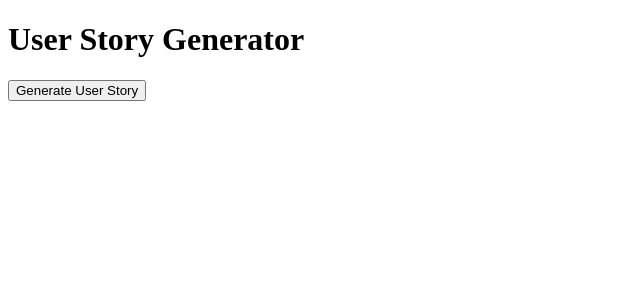
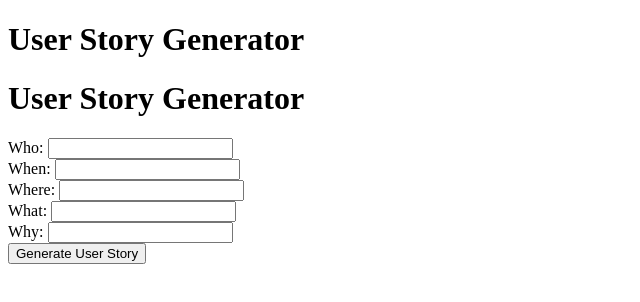
Before and after one commit to PseudomonasBioprecipitation/testUserStoriesandReleaseNotes, a plain HTML site: page docs/generateUserStory.html in a window 1280 px wide. Shown: the whole page, without its empty margins (0-640 px from the left). Drawn offline with Linux system fonts and the light colour scheme.

Commit message:
Bug fix, html file was not complete in the first commit

```diff
--- a/docs/generateUserStory.html
+++ b/docs/generateUserStory.html
@@ -11,9 +11,25 @@
 <body>
     <h1>User Story Generator</h1>
     <form id="userStoryForm">
-        <!-- Input fields for who, when, where, what, and why -->
-        <!-- ... (same as before) ... -->
-        <button type="button" onclick="generateUserStory()">Generate User Story</button>
+        <body>
+            <h1>User Story Generator</h1>
+            <form id="userStoryForm">
+                <label for="who">Who:</label>
+                <input type="text" id="who" required><br>
+
+                <label for="when">When:</label>
+                <input type="text" id="when" required><br>
+
+                <label for="where">Where:</label>
+                <input type="text" id="where" required><br>
+
+                <label for="what">What:</label>
+                <input type="text" id="what" required><br>
+
+                <label for="why">Why:</label>
+                <input type="text" id="why" required><br>
+
+                <button type="button" onclick="generateUserStory()">Generate User Story</button>
     </form>
     <p id="userStoryOutput"></p>
 </body>
```
